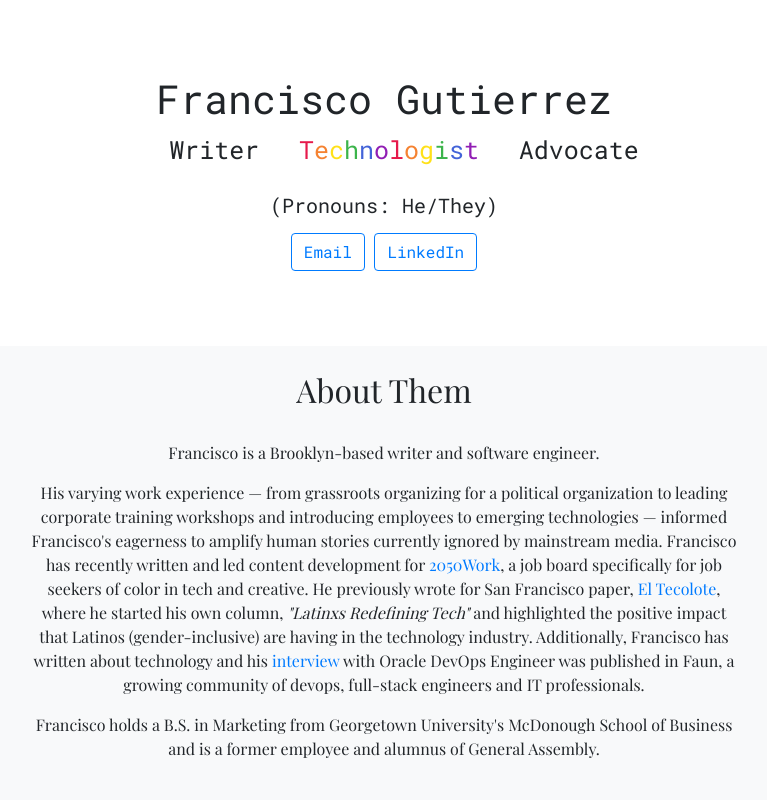
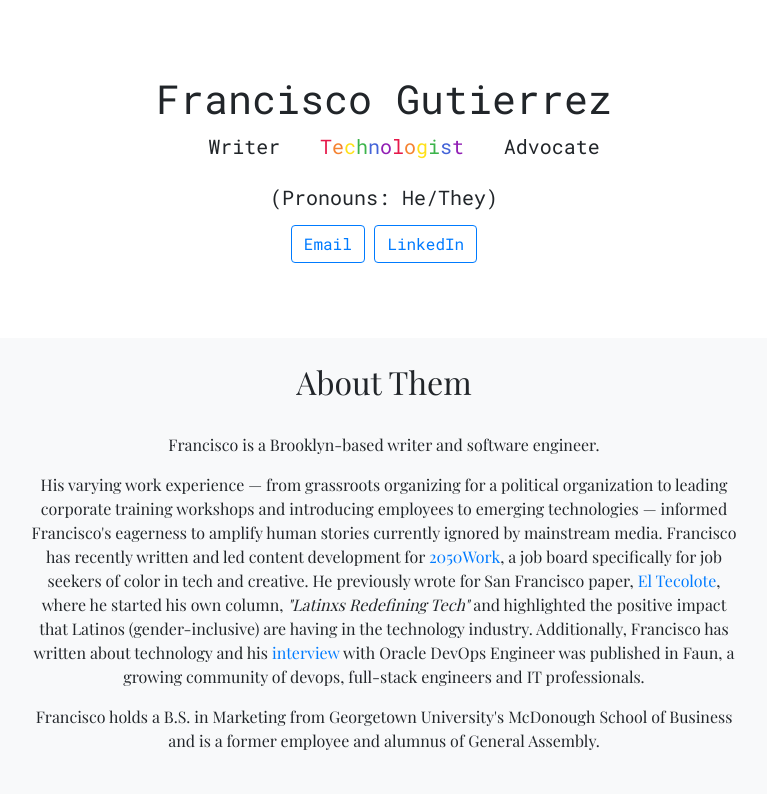
Before and after one commit to FranciscoJG20/FranciscoJG20.github.io, a plain HTML site: page index.html in a window 1280 px wide. Shown: the top 800 px of the page, without its empty margins (256-1023 px from the left). Drawn offline with nearby package versions, Linux system fonts and the light colour scheme.

Commit message:
changing headline size again

```diff
--- a/index.html
+++ b/index.html
@@ -16,9 +16,9 @@
 </head>
 
 <body>
-    <div class="container-fluid text-center color-change-3x m-auto">
+    <div class="container-fluid text-center">
         <h1>Francisco Gutierrez</h1>
-        <ul text-center>
+        <ul>
             <li>Writer</li>
             <li class="rainbow">Technologist</li>
             <li>Advocate</li>
--- a/styles.css
+++ b/styles.css
@@ -16,7 +16,7 @@ li {
   display: inline;
   list-style: none;
   margin: 15px;
-  font-size: 25px;
+  font-size: 20px;
 }
 
 .py-6 {
```
